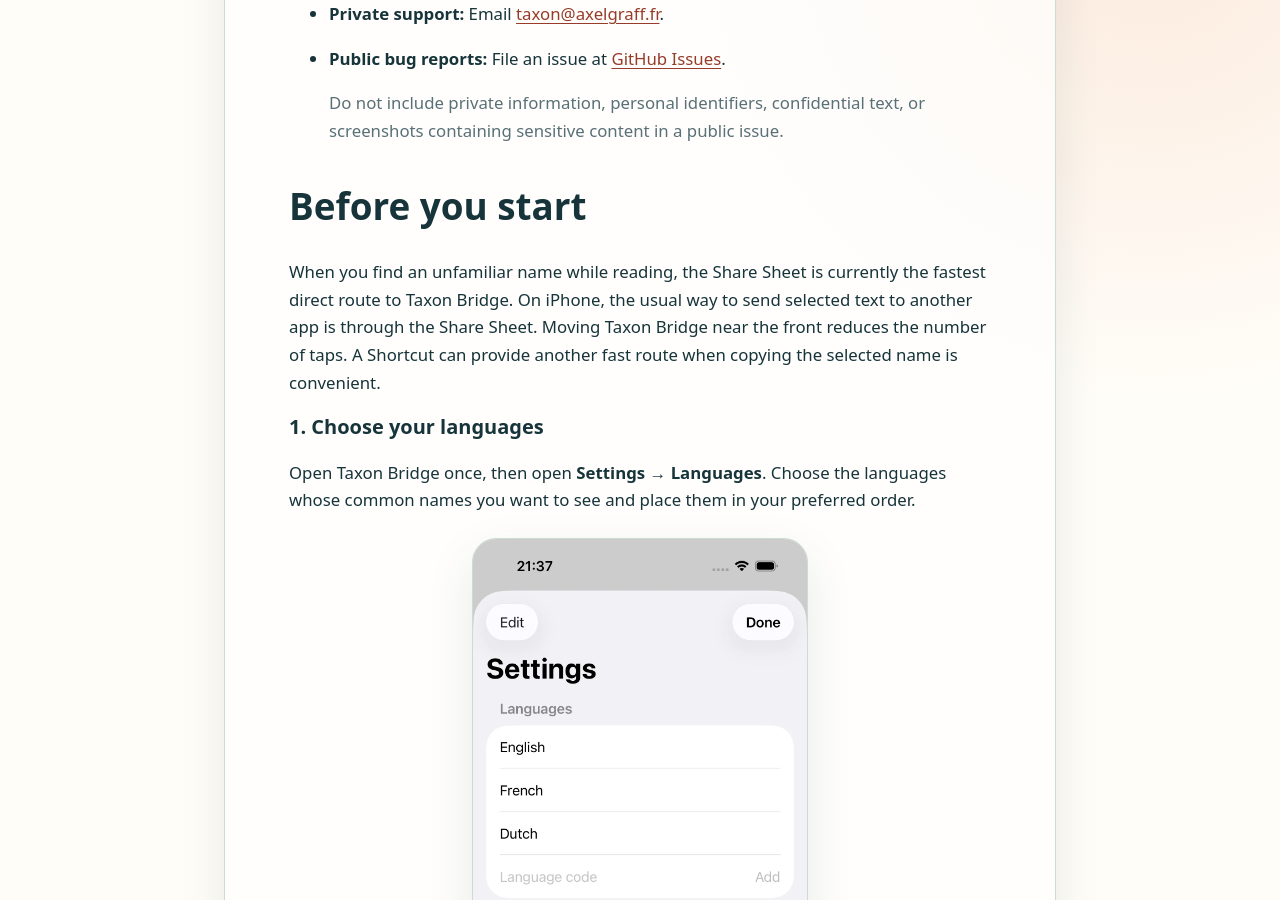
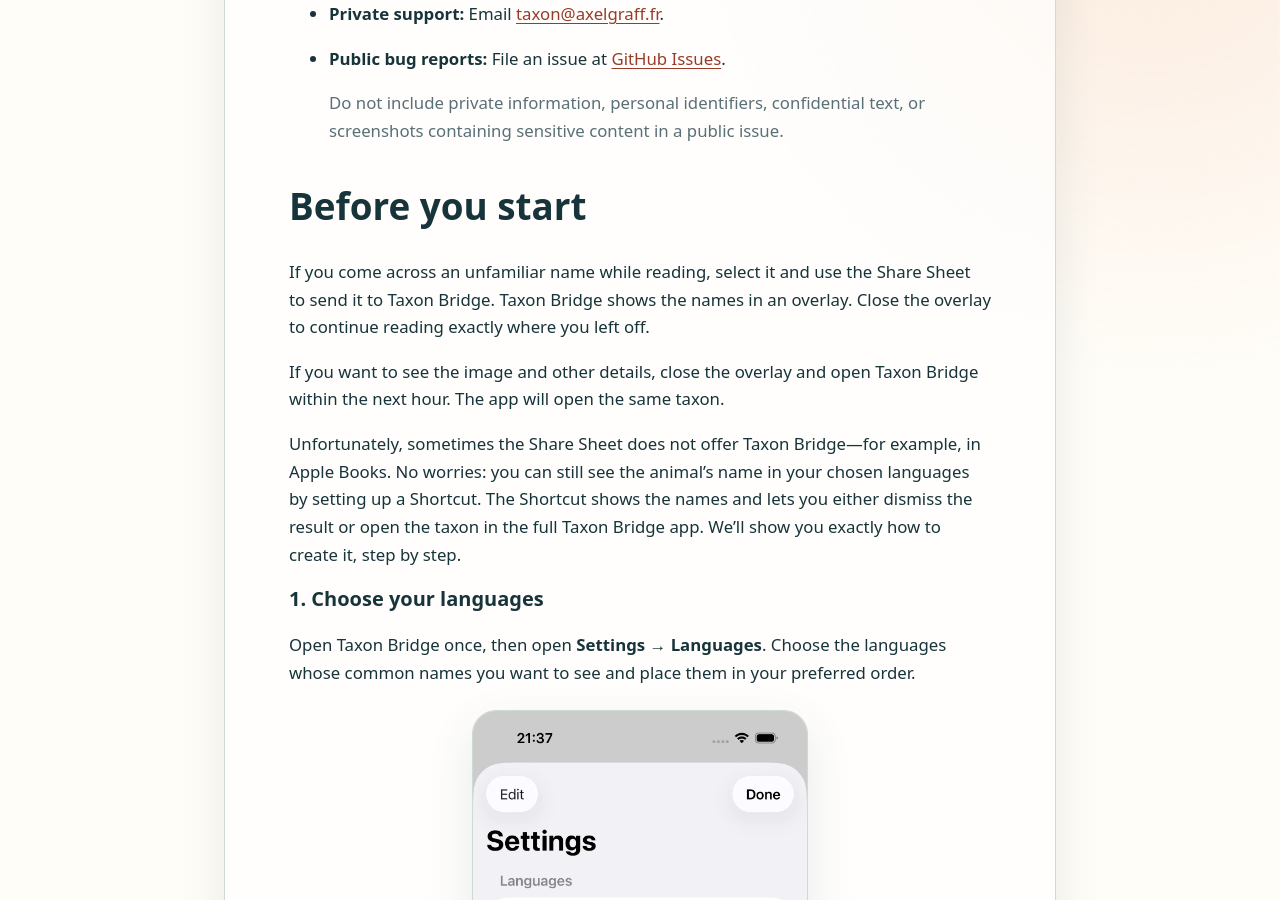
Before and after one commit to axel58170/taxon-site, a Jekyll site: the page built from website/support/index.md, in a window 1280 px wide and 900 px high, scrolled down 419 px. Built offline with Jekyll 4.4.1, drawn with Linux system fonts in a browser that asks for light colours; some of the changed text lies outside the part shown.

Commit message:
Clarify supported translation handoffs

```diff
--- a/website/support/index.md
+++ b/website/support/index.md
@@ -18,7 +18,11 @@
 
 ## Before you start
 
-When you find an unfamiliar name while reading, the Share Sheet is currently the fastest direct route to Taxon Bridge. On iPhone, the usual way to send selected text to another app is through the Share Sheet. Moving Taxon Bridge near the front reduces the number of taps. A Shortcut can provide another fast route when copying the selected name is convenient.
+If you come across an unfamiliar name while reading, select it and use the Share Sheet to send it to Taxon Bridge. Taxon Bridge shows the names in an overlay. Close the overlay to continue reading exactly where you left off.
+
+If you want to see the image and other details, close the overlay and open Taxon Bridge within the next hour. The app will open the same taxon.
+
+Unfortunately, sometimes the Share Sheet does not offer Taxon Bridge—for example, in Apple Books. No worries: you can still see the animal’s name in your chosen languages by setting up a Shortcut. The Shortcut shows the names and lets you either dismiss the result or open the taxon in the full Taxon Bridge app. We’ll show you exactly how to create it, step by step.
 
 ### 1. Choose your languages
 
@@ -40,20 +44,18 @@
 
 - **Resolve Taxon** accepts a common or scientific name and finds the matching animal, plant, or fungus. If several matches are possible, it asks you to choose.
 - **Get Taxon Name** takes that result and returns its common name in one language. Enter a language code such as `fr`, `nl`, or `en-GB`.
-- **Get Configured Taxon Names** takes that result and returns the common names in your configured languages, plus the scientific name.
+- **Get Configured Taxon Names** takes that result and shows the common names in your configured languages, plus the scientific name. Choose **Open in Taxon Bridge** to continue in the full app, or dismiss the result to return to what you were doing.
 
-These actions return values for the next action in the Shortcut; they do not open Taxon Bridge. Add **Show Content** to display the names (**Show Result** on older iOS versions), or **Copy to Clipboard** if you want to paste them elsewhere.
+The actions also return values for the next action in the Shortcut. Add **Copy to Clipboard** if you want to paste the names elsewhere.
 
 #### Optional: run a lookup with Double Back Tap
 
 This route is useful in apps where copying selected text is quicker than opening the Share Sheet:
 
-1. Create a new Shortcut with these actions in order: **Get Clipboard → Resolve Taxon → Get Configured Taxon Names → Show Content**.
+1. Create a new Shortcut with these actions in order: **Get Clipboard → Resolve Taxon → Get Configured Taxon Names**.
 2. Make sure **Resolve Taxon** uses the Clipboard as its **Name**, and **Get Configured Taxon Names** uses the result from **Resolve Taxon**.
 3. On the iPhone, open **Settings → Accessibility → Touch → Back Tap → Double Tap**, then choose the new Shortcut.
 4. While reading, select and copy only the name, then double-tap the back of the iPhone to see the configured names.
-
-{% include static-figure.html image="/assets/support/shortcut-actions.webp" alt="A Shortcut connecting Get Clipboard, Resolve Taxon, Get Configured Taxon Names, and Show Content." caption="The Shortcut reads the copied name, resolves it, and shows the configured names." %}
 
 Apple documents how to [run a Shortcut with Back Tap](https://support.apple.com/guide/shortcuts/run-shortcuts-tapping-iphone/apd897693606/ios).
 
@@ -84,12 +86,11 @@
 2. Enable **Show in Share Sheet** and configure the shortcut to receive **Text**.
 3. Add **Resolve Taxon**; set **Name** to **Shortcut Input**.
 4. Add **Get Configured Taxon Names**; use the taxon returned by **Resolve Taxon**.
-5. Add Apple’s **Show Result** action; show the text returned by **Get Configured Taxon Names**.
-6. In Books, select a biological name, choose **Share**, then run the shortcut.
+5. In Books, select a biological name, choose **Share**, then run the shortcut.
 
-If the name is ambiguous, Taxon Bridge asks which taxon you mean. After you choose one, the shortcut continues and **Show Result** displays the configured names and scientific name.
+If the name is ambiguous, Taxon Bridge asks which taxon you mean. After you choose one, the Shortcut shows the configured names and scientific name. Dismiss the result to return to Books, or choose **Open in Taxon Bridge** to see the image and other details in the full app.
 
-If the screen closes immediately after your choice, the shortcut probably ends at **Resolve Taxon**. Add **Get Configured Taxon Names** and **Show Result** as described above. Action labels follow the device language.
+If the screen closes immediately after your choice, the Shortcut probably ends at **Resolve Taxon**. Add **Get Configured Taxon Names** as described above. Action labels follow the device language.
 
 This limitation is controlled by Books; an [Apple Frameworks Engineer describes its predefined recipient list](https://developer.apple.com/forums/thread/762784). Taxon Bridge plans to request supported direct integration after launch.
 
```
Also changed, not shown: docs/SUPPORT_MEDIA.md (+0 -2 lines).
